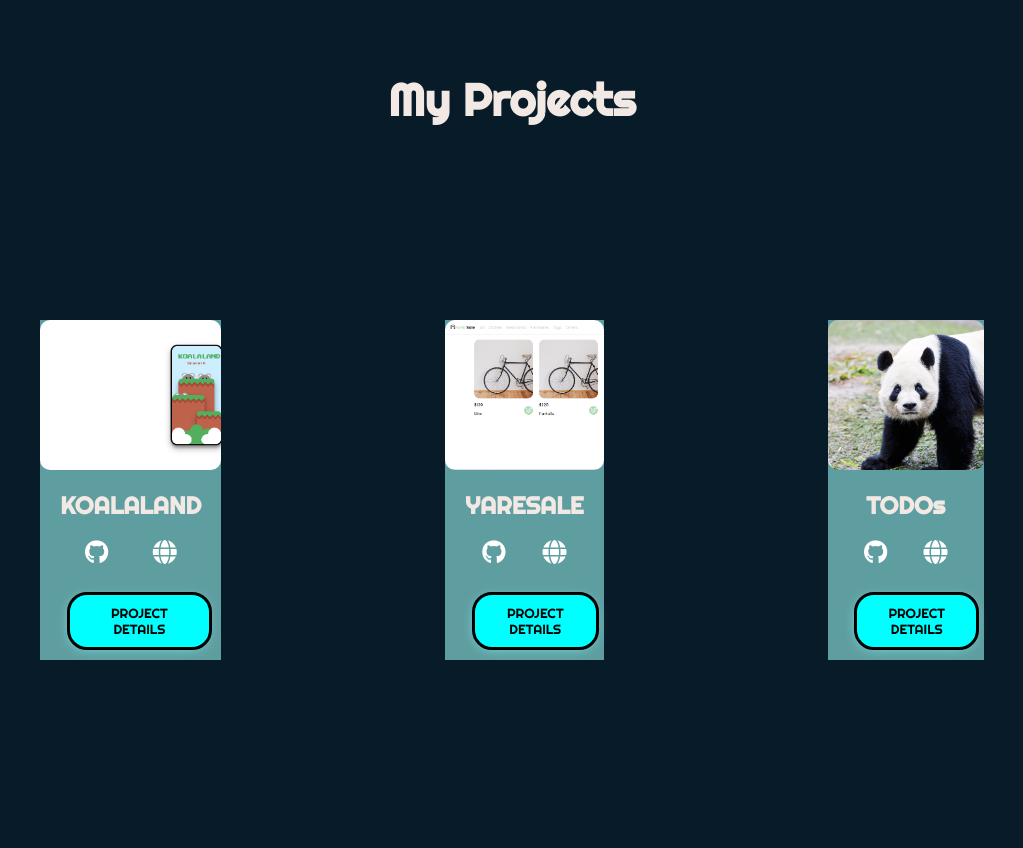
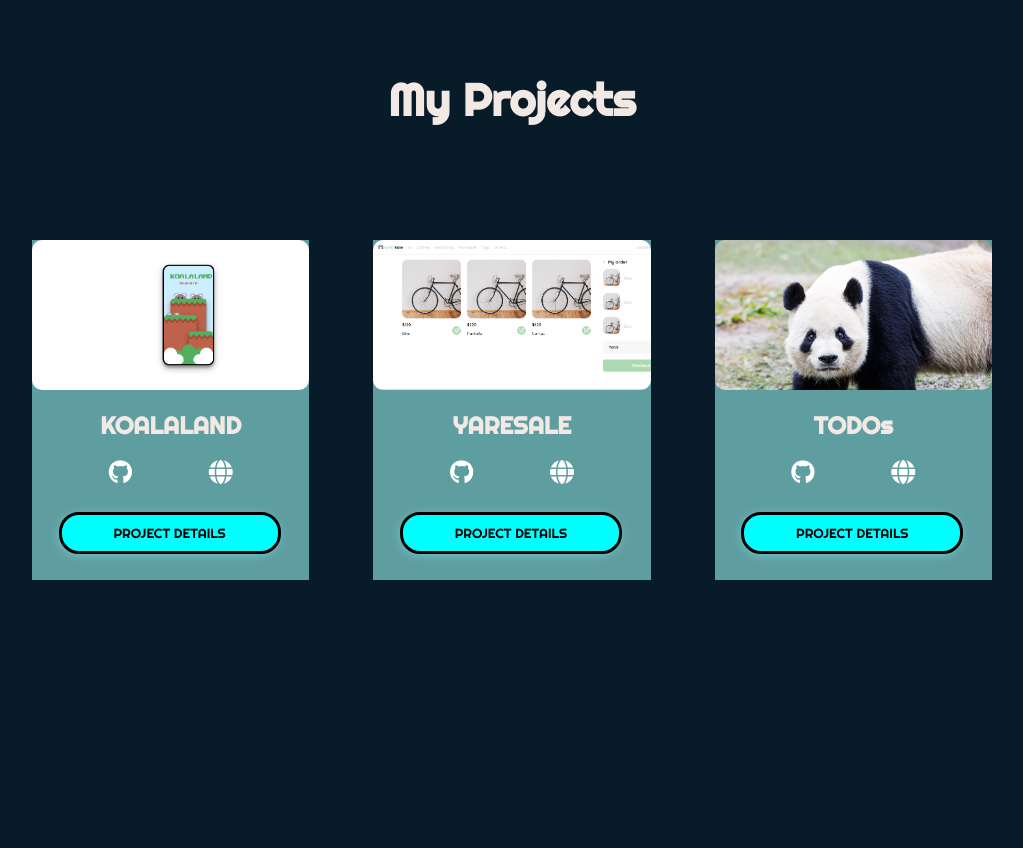
Before and after one commit to jaimes25/Portfolio, a PHP site: page /index.html in a window 1280 px wide. Shown: the part 1977-2825 px from the top of the page, without its empty margins (128-1151 px from the left). Run offline with PHP 8.4, Linux system fonts and the light colour scheme; some libraries are stand-ins or nearby versions.

Commit message:
prueba de cambio

```diff
--- a/CSS/styles.css
+++ b/CSS/styles.css
@@ -355,7 +355,7 @@ body{
     width: 300px;
     height: 340px;
     background-color:cadetblue;
-    margin: 7em;
+    margin: 2em;
   }
 
   .card-img{
```
